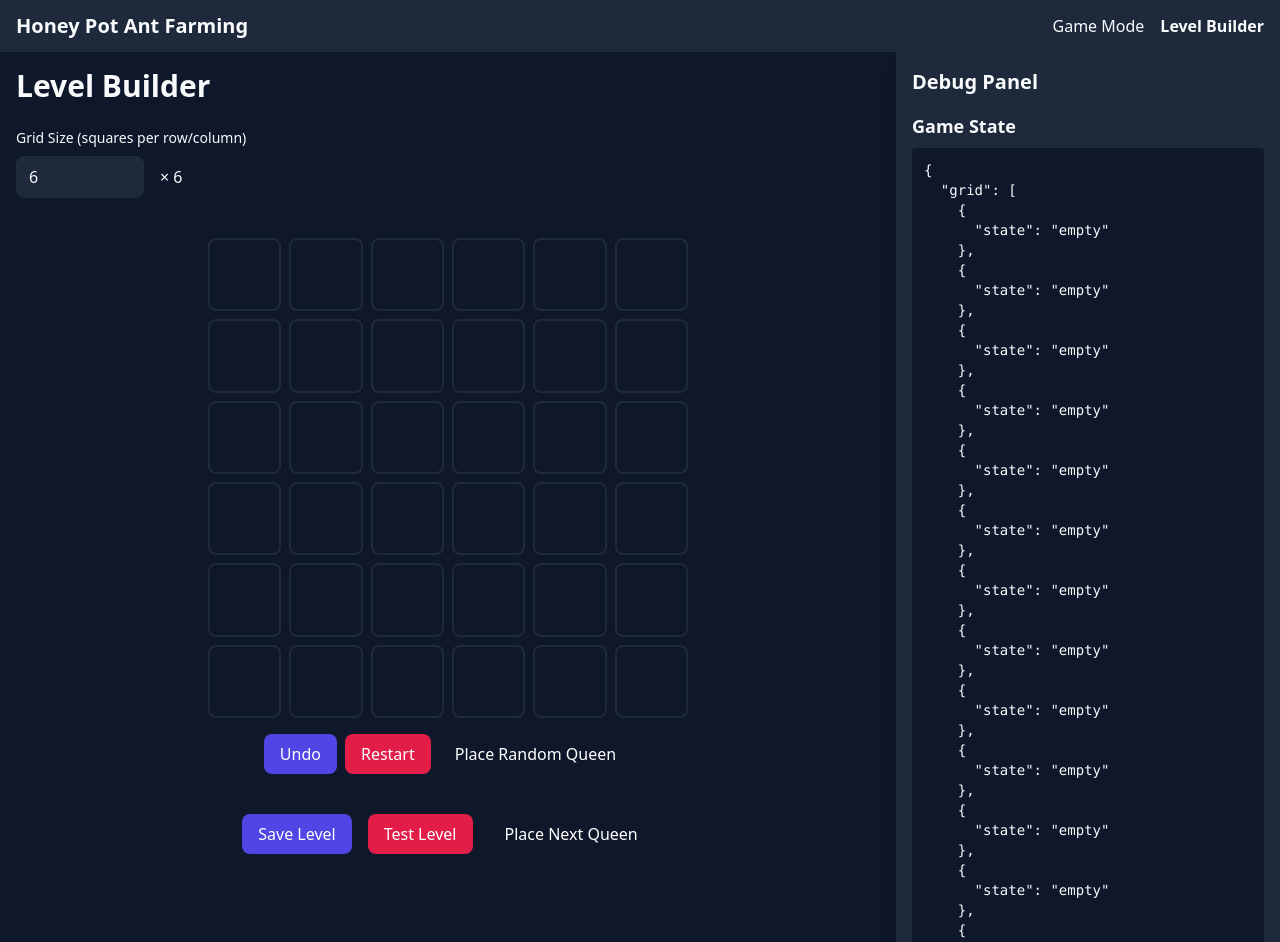
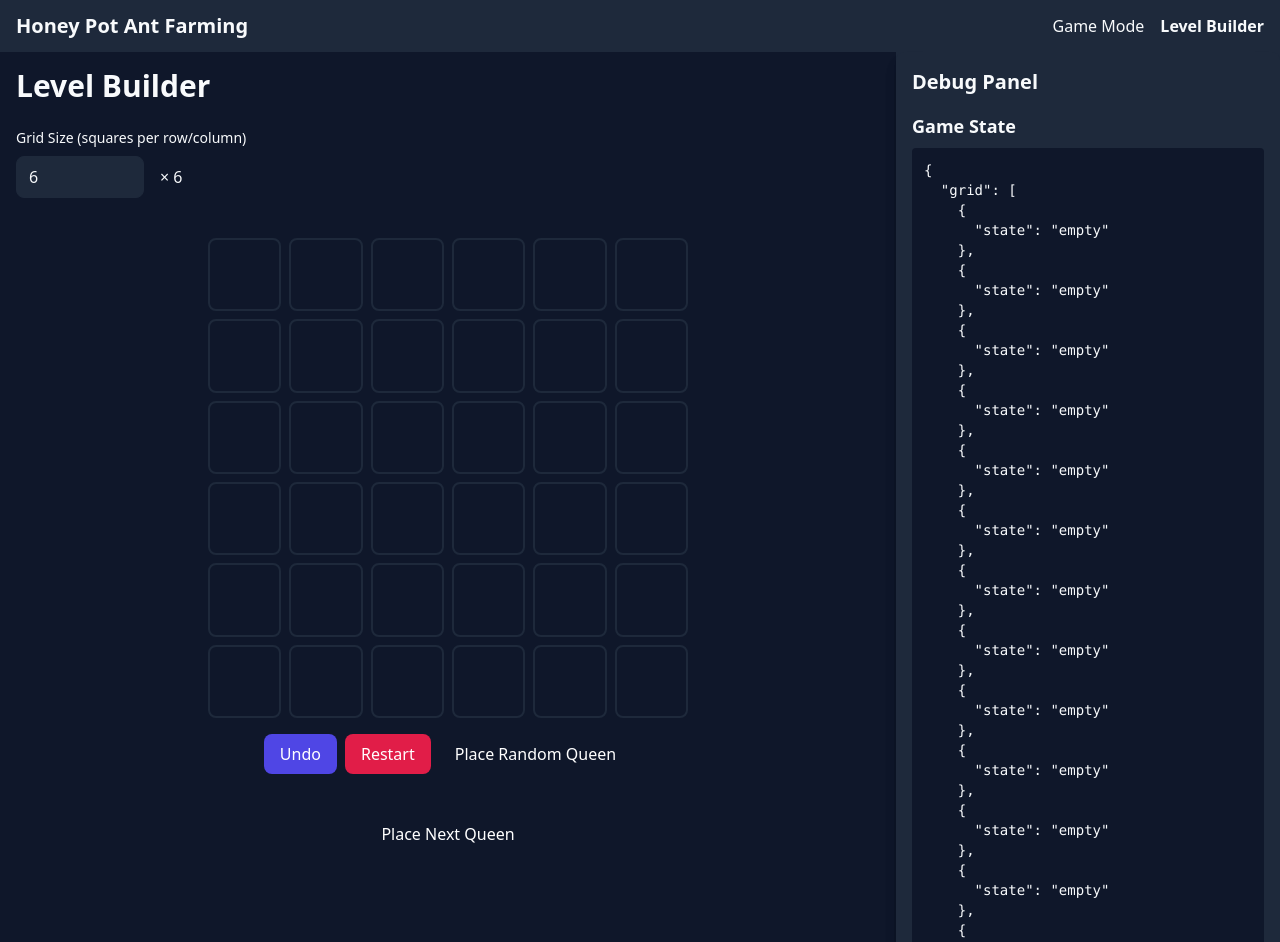
Before and after one commit to Crushford/Cassowary-Games, a Vue app: page /builder in a window 1280 px wide. Shown: the top 942 px of the page. Built offline with nearby package versions, Linux system fonts and the light colour scheme.

Commit message:
Remove buttons that are not used yet

```diff
--- a/src/views/LevelBuilder.vue
+++ b/src/views/LevelBuilder.vue
@@ -32,18 +32,6 @@
       </div>
 
       <div class="mt-6 flex justify-center gap-4">
-        <button
-          class="rounded-lg bg-primary px-4 py-2 text-white hover:bg-primary-hover"
-          @click="handleSave"
-        >
-          Save Level
-        </button>
-        <button
-          class="rounded-lg bg-secondary px-4 py-2 text-white hover:bg-secondary-hover"
-          @click="handleTest"
-        >
-          Test Level
-        </button>
         <button
           class="rounded-lg bg-accent px-4 py-2 text-white hover:bg-accent-hover"
           @click="handlePlaceNextQueen"
@@ -145,18 +133,6 @@ const handlePlaceNextQueen = () => {
   }
 };
 
-// Handle save
-const handleSave = () => {
-  // TODO: Implement save functionality
-  console.log('Saving level:', puzzleState.value);
-};
-
-// Handle test
-const handleTest = () => {
-  // TODO: Implement test functionality
-  console.log('Testing level:', puzzleState.value);
-};
-
 // Initialize grid when component is mounted
 initializeGrid();
 </script>
```
